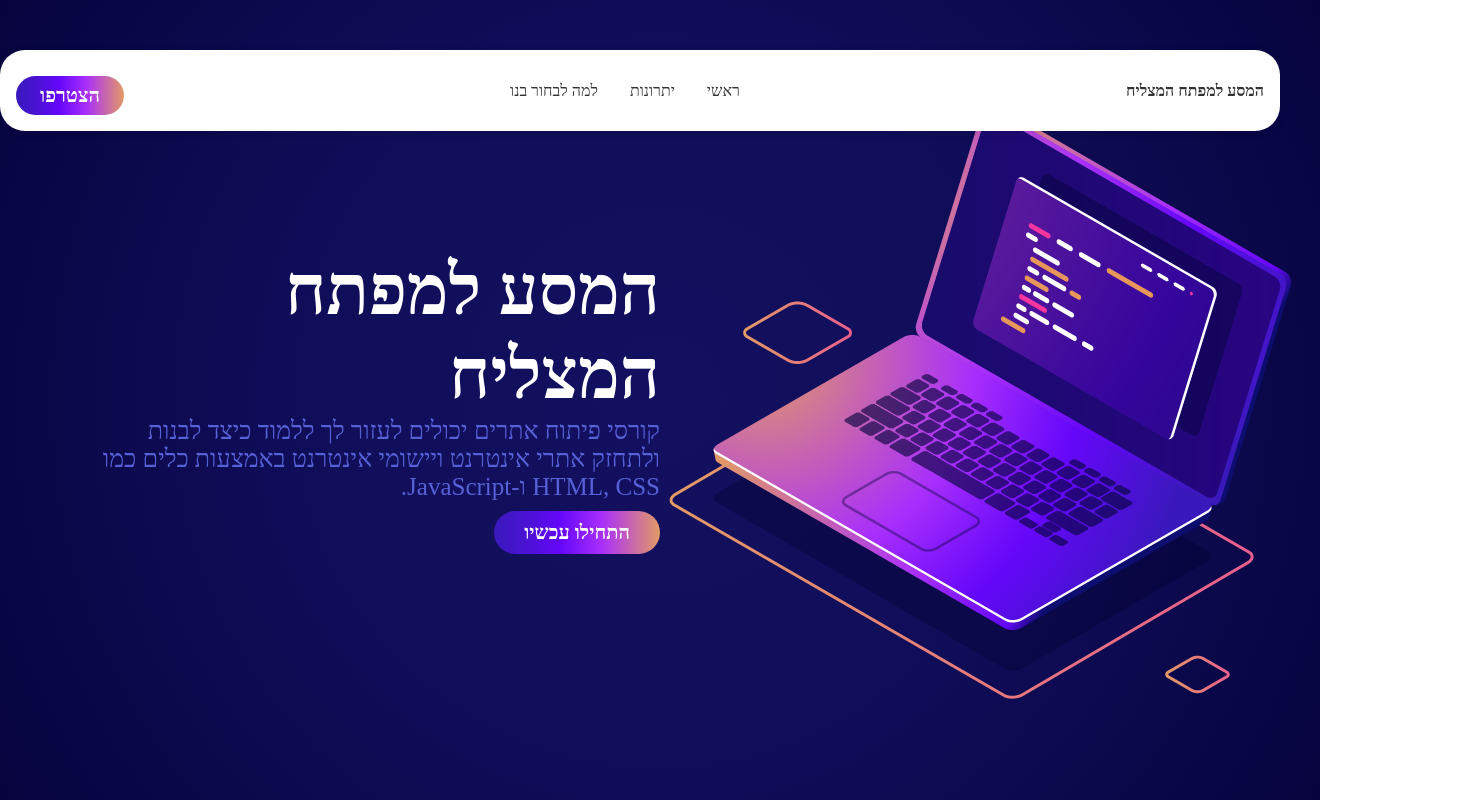
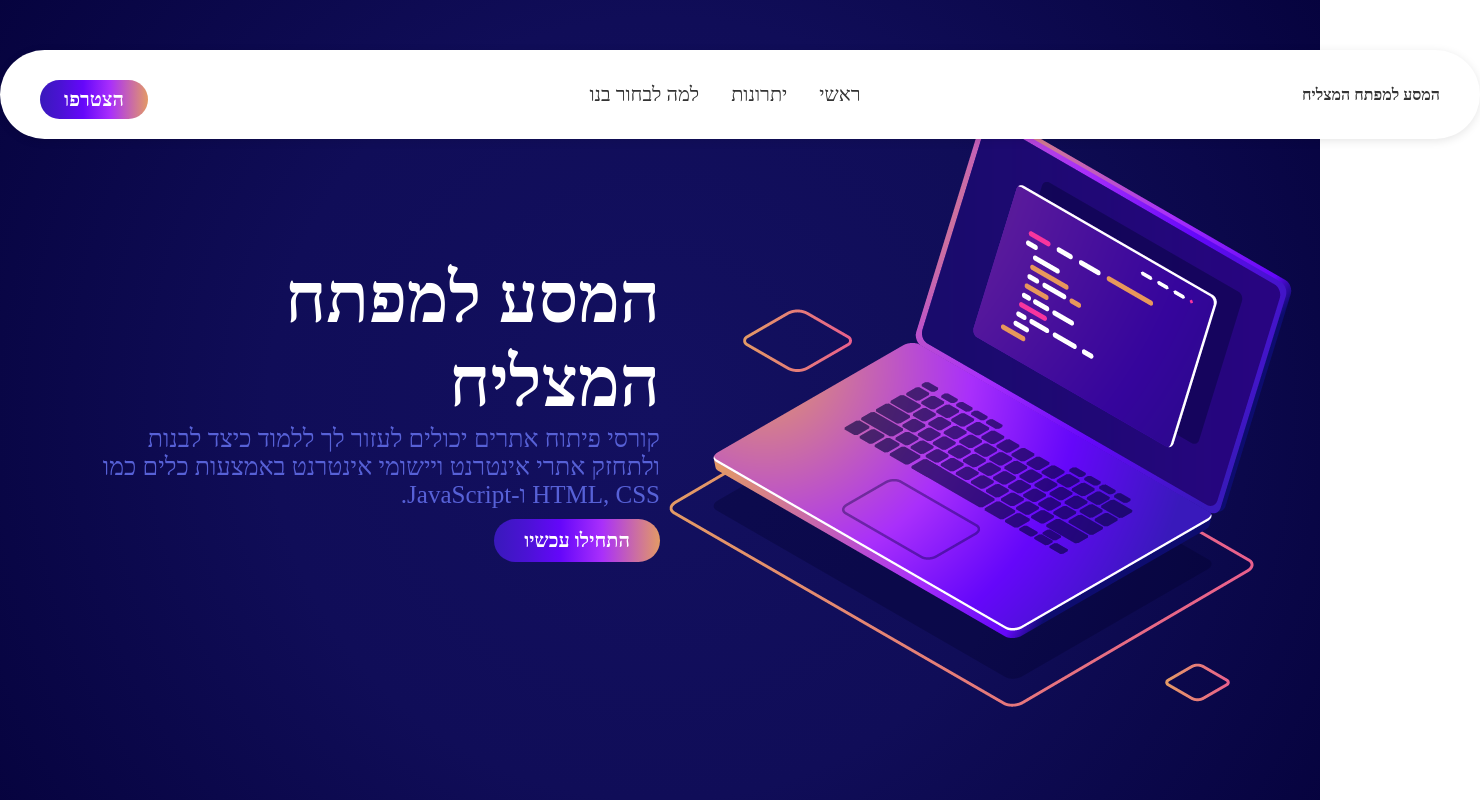
Before and after one commit to Suzana121/website-project-2025, a website: page client/homePage.html in a window 1280 px wide. Shown: the top 800 px of the page, 1480 px wide, since content can reach past the window. Drawn offline with Linux system fonts and the light colour scheme; no server answers.

Commit message:
added more to the header

```diff
--- a/client/homePage.css
+++ b/client/homePage.css
@@ -1,4 +1,4 @@
-h1,h2,h3,h4,p,button{
+ul, h1,h2,h3,h4,p,button{
     font-family: heebo;
     direction: rtl;
     margin:0;
@@ -20,14 +20,23 @@ button{
     background: linear-gradient(to left, #E39A65 0%, #A92FFB 35%, #6507FA 60%, #4B12D5 80%, #3919BB 100%);
 }
 
+html {
+    scroll-behavior: smooth;
+}
+
 .site-header {
+    display: flex;
     position: sticky;
-    top: 0;
+    top: 50px;
+    align-items: center;
+    width: 1400px;
     background-color: white;
-    padding: 1rem;
-    border-radius: 25px;
+    padding: 20px 40px 20px 40px;
+    border-radius: 50px;
     margin-top: 50px;
     margin-bottom: -150px;
+    margin-left: auto;
+    margin-right: auto;
     box-shadow: 0 2px 10px rgba(0, 0, 0, 0.1);
     z-index: 9999;
 }
@@ -36,9 +45,8 @@ button{
     display: flex;
     justify-content: space-between;
     align-items: center;
-
     margin: 0 auto;
-
+    width: 100%;
 }
 
 .main-nav ul {
@@ -47,6 +55,7 @@ button{
     gap: 2rem;
     margin: 0;
     padding: 0;
+    font-size: 20px;
 }
 
 .header-cta {
@@ -67,6 +76,7 @@ button{
     text-decoration: none;
     color: #333;
     font-weight: bold;
+    font-family: heebo;
 }
 
 .main-nav a {
```
